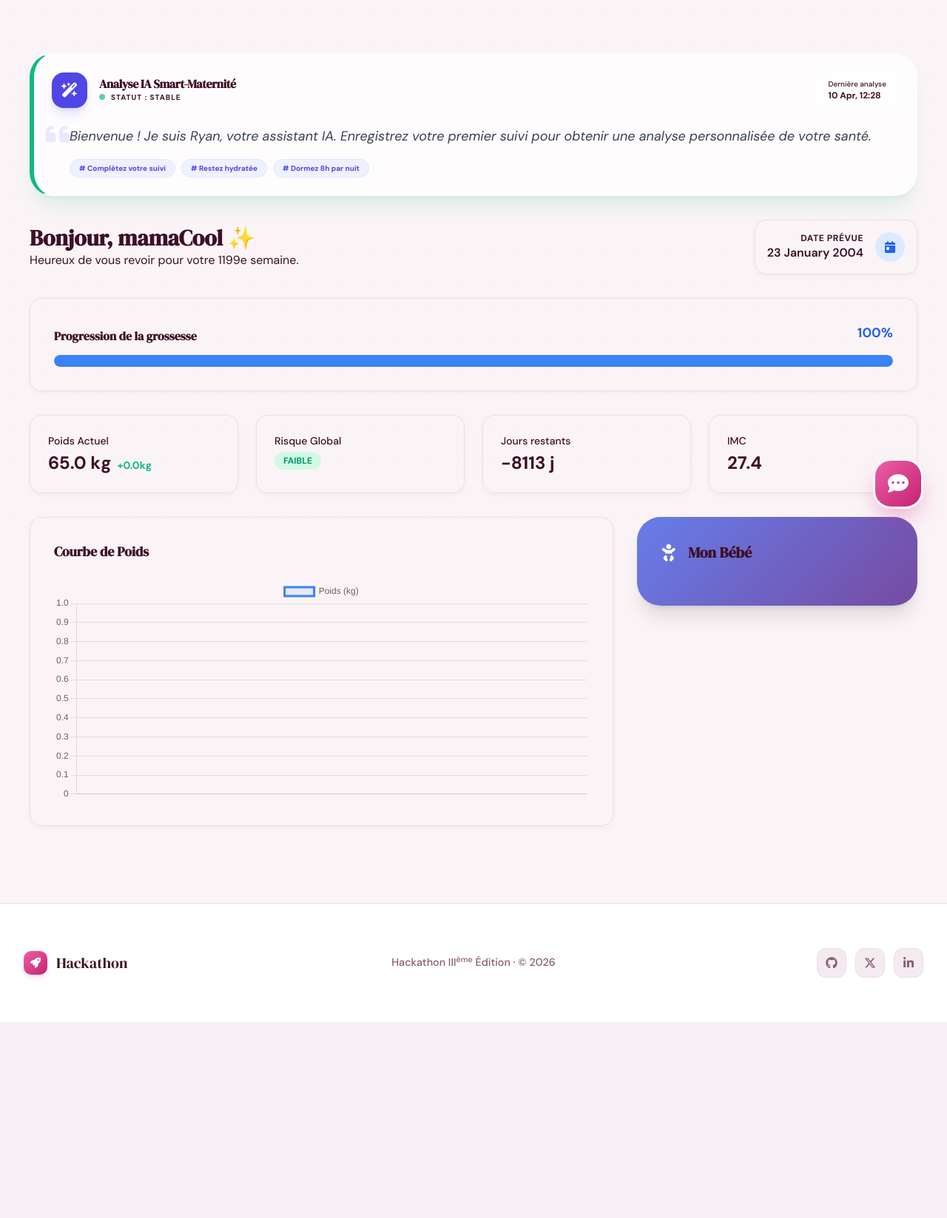
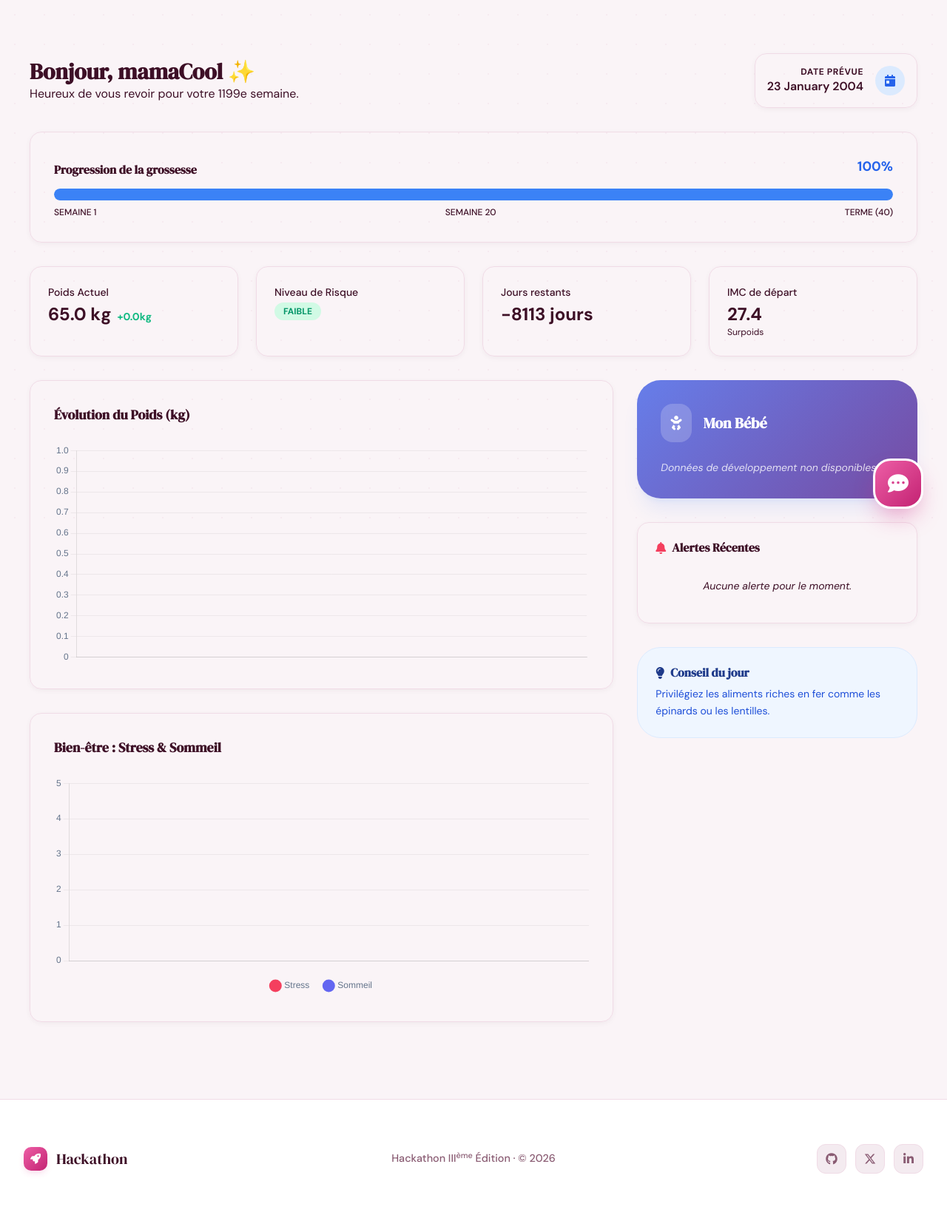
Before and after one commit to Panda0831/coucou_les_filles, a Django app: page /pregancy/dashboard_view/ in a window 1280 px wide. Shown: the part 80-1727 px from the top of the page at 74% size. Before the commit the page ends 1462 px from the top, so only its background shows below. Run offline with Django 5.2, Linux system fonts and the light colour scheme; a user stored in the database is signed in; data comes from the database, SQL or seed files in the repository; some libraries are stand-ins or nearby versions.

Commit message:
pour fanamby

````diff
--- a/pregancy/views.py
+++ b/pregancy/views.py
@@ -1,24 +1,21 @@
-import datetime
-import json
-import random
+from pyexpat.errors import messages
+
+from django.shortcuts import render
+
+# Create your views here.
 from django.shortcuts import render, redirect
+from Users.forms import SuiviHebdomadaireForm
 from django.contrib.auth.decorators import login_required
 from django.contrib import messages
-from django.views.generic import TemplateView
-from django.contrib.auth.mixins import LoginRequiredMixin
-from django.utils import timezone
-
-from .models import SuiviHebdomadaire, DeveloppementFoetus, AlerteMedicale
-from Users.models import RapportIA
-from Users.ai_service import analyser_grossesse_gemini
 
 @login_required
 def ajouter_suivi(request):
-    user = request.user
-    semaine_actuelle = user.semaine_actuelle
+
+    semaine_actuelle = request.user.semaine_actuelle
+
 
     deja_rempli = SuiviHebdomadaire.objects.filter(
-        mere=user,
+        mere=request.user,
         semaine_grossesse=semaine_actuelle
     ).exists()
 
@@ -27,42 +24,30 @@ def ajouter_suivi(request):
             messages.warning(request, f"Vous avez déjà rempli le suivi pour la semaine {semaine_actuelle}.")
             return redirect("users:user_home")
 
-        from Users.forms import SuiviHebdomadaireForm
         form = SuiviHebdomadaireForm(request.POST)
-
         if form.is_valid():
             suivi = form.save(commit=False)
-            suivi.mere = user
+            suivi.mere = request.user
             suivi.semaine_grossesse = semaine_actuelle
             suivi.save()
+            messages.success(request, "Suivi ajouté avec succès !")
+            return redirect("users:user_home")
+    else:
+        form = SuiviHebdomadaireForm()
 
-            print("🚀 Tentative d'analyse IA...")
-            try:
-                contexte = user.obtenir_contexte_clinique()
-                resultat_brut = analyser_grossesse_gemini(contexte)
+    return render(request, "pregancy/ajouter_suivi.html", {
+        "form": form,
+        "deja_rempli": deja_rempli,
+        "semaine_actuelle": semaine_actuelle
+    })
 
-                if resultat_brut:
-                    # Nettoyage et chargement du JSON
-                    json_str = resultat_brut.strip()
-                    if json_str.startswith("```json"):
-                        json_str = json_str[7:]
-                    if json_str.endswith("```"):
-                        json_str = json_str[:-3]
 
-                    data = json.loads(json_str)
-
-                    # ✅ CORRECTION ICI : On ajoute 'conseils'
-                    RapportIA.objects.create(
-                        user=user,
-                        analyse_textuelle=data.get('analyse', 'Analyse prête.'),
-                        score_vigilance=data.get('vigilance', 'Stable'),
-                        conseils=data.get('conseils', []) # <--- NE PAS OUBLIER CETTE LIGNE
-                    )
-                    print("✅ Rapport IA enregistré avec conseils.")
-                    messages.info(request, "L'IA Ryan a analysé vos nouvelles données.")
-            except Exception as e:
-                print(f"❌ Erreur lors de l'enregistrement du rapport : {e}")
-
+import datetime
+import json
+import random
+from django.views.generic import TemplateView
+from django.contrib.auth.mixins import LoginRequiredMixin
+from .models import SuiviHebdomadaire, DeveloppementFoetus, AlerteMedicale
 
 class DashboardView(LoginRequiredMixin, TemplateView):
     template_name = 'pregancy/dashboard_view.html'
@@ -71,57 +56,44 @@ class DashboardView(LoginRequiredMixin, TemplateView):
         context = super().get_context_data(**kwargs)
         user = self.request.user
 
-        # 1. Récupération des données
         suivis = SuiviHebdomadaire.objects.filter(mere=user).order_by('semaine_grossesse')
-        dernier_rapport_ia = RapportIA.objects.filter(user=user).order_by('-date_analyse').first()
+        dernier_suivi = suivis.last()
 
-        # 2. Gestion de l'affichage IA (Sécurité si vide)
-        if dernier_rapport_ia:
-            context['rapport_ia'] = dernier_rapport_ia
-        else:
-            # Message temporaire pour tester le design si aucun rapport n'existe encore
-            context['rapport_ia'] = {
-                'analyse_textuelle': "Bienvenue ! Je suis Ryan, votre assistant IA. Enregistrez votre premier suivi pour obtenir une analyse personnalisée de votre santé.",
-                'score_vigilance': 'Stable',
-                'date_analyse': timezone.now(),
-                'conseils': ["Complétez votre suivi", "Restez hydratée", "Dormez 8h par nuit"]
-            }
-
-        # 3. Stats générales
         semaine_actuelle = user.semaine_actuelle
         foetus_info = DeveloppementFoetus.objects.filter(semaine=semaine_actuelle).first()
 
         context['stats_generales'] = {
             'semaine': semaine_actuelle,
-            'progression_pourcentage': min(round((semaine_actuelle / 40) * 100, 1), 100),
-            'jours_restants': (user.date_prevue_accouchement - datetime.date.today()).days if user.date_prevue_accouchement else 0,
+            'progression_pourcentage': round((semaine_actuelle / 40) * 100, 1) if semaine_actuelle <= 40 else 100,
+            'jours_restants': (user.date_prevue_accouchement - datetime.date.today()).days if user.date_prevue_accouchement else None,
+            'imc_depart': user.imc,
+            'categorie_imc': user.categorie_imc,
             'poids_actuel': user.poids_actuel(),
             'prise_poids_totale': user.prise_poids_totale(),
             'risque_actuel': user.risque_global(),
-            'imc_depart': user.imc,
-            'categorie_imc': user.categorie_imc,
         }
 
         context['foetus'] = foetus_info
 
-        # 4. Données Graphiques
         context['graph_data'] = json.dumps({
             'labels': [f"Sem {s.semaine_grossesse}" for s in suivis],
-            'poids': [float(s.poids) for s in suivis],
+            'poids': [s.poids for s in suivis],
+            'prise_poids': [s.prise_poids for s in suivis],
             'stress': [s.niveau_stress for s in suivis if s.niveau_stress is not None],
             'sommeil': [s.qualite_sommeil for s in suivis if s.qualite_sommeil is not None],
         })
 
-        context['alertes'] = user.alertes_non_lues()[:2]
+        context['alertes'] = user.alertes_non_lues()[:5]
+
         context['conseil_aleatoire'] = random.choice(self.get_conseils())
 
         return context
 
     def get_conseils(self):
         return [
-            "Buvez au moins 1.5L d'eau par jour.",
-            "Pratiquez une activité physique douce comme la marche.",
-            "Pensez à prendre vos vitamines prénatales.",
-            "Évitez de porter des charges trop lourdes.",
-            "Prenez du temps pour vous relaxer aujourd'hui."
+            "Hydratez-vous : visez 2 litres d'eau par jour pour soutenir le volume sanguin.",
+            "Marchez 30 minutes par jour pour améliorer la circulation et le sommeil.",
+            "Privilégiez les aliments riches en fer comme les épinards ou les lentilles.",
+            "Écoutez votre corps : si vous ressentez une fatigue intense, reposez-vous sans culpabiliser.",
+            "Préparez votre valise de maternité dès la 30ème semaine pour éviter le stress."
         ]
--- a/templates/pregancy/dashboard_view.html
+++ b/templates/pregancy/dashboard_view.html
@@ -1,6 +1,6 @@
 {% extends 'Base/base.html' %}
 
-{% block title %}Tableau de Bord - Smart Maternité{% endblock %}
+{% block title %}Mon Tableau de Bord - Suivi de Grossesse{% endblock %}
 
 {% block extra_head %}
 <script src="https://cdn.jsdelivr.net/npm/chart.js"></script>
@@ -8,91 +8,15 @@
     .gradient-card {
         background: linear-gradient(135deg, #667eea 0%, #764ba2 100%);
     }
-
-    /* Style Premium pour la carte IA */
-    .ia-card {
-        background: rgba(255, 255, 255, 0.7);
-        backdrop-filter: blur(12px);
-        -webkit-backdrop-filter: blur(12px);
-        border: 1px solid rgba(255, 255, 255, 0.3);
-        border-left-width: 6px;
-        transition: all 0.3s cubic-bezier(0.4, 0, 0.2, 1);
+    [data-theme='dark'] .gradient-card {
+        background: linear-gradient(135deg, #4338ca 0%, #5b21b6 100%);
     }
-
-    [data-theme='dark'] .ia-card {
-        background: rgba(30, 41, 59, 0.7);
-        border: 1px solid rgba(255, 255, 255, 0.1);
-        border-left-width: 6px;
-    }
-
-    .ia-card:hover {
-        transform: translateY(-4px);
-        box-shadow: 0 20px 25px -5px rgba(0, 0, 0, 0.1), 0 10px 10px -5px rgba(0, 0, 0, 0.04);
-    }
-
-    @keyframes slideIn {
-        from { opacity: 0; transform: translateY(-15px); }
-        to { opacity: 1; transform: translateY(0); }
-    }
-    .animate-ia { animation: slideIn 0.6s ease-out forwards; }
 </style>
 {% endblock %}
 
 {% block content %}
 <div class="container mx-auto px-4 py-8">
     <div class="max-w-7xl mx-auto">
-
-        {% if rapport_ia %}
-        <div class="ia-card animate-ia p-6 mb-8 rounded-[2rem] shadow-xl
-            {% if rapport_ia.score_vigilance == 'Alerte' %} border-l-rose-500 shadow-rose-500/10
-            {% elif rapport_ia.score_vigilance == 'Attention' %} border-l-amber-500 shadow-amber-500/10
-            {% else %} border-l-emerald-500 shadow-emerald-500/10 {% endif %}">
-
-            <div class="flex flex-col md:flex-row md:items-center justify-between gap-4">
-                <div class="flex items-center gap-4">
-                    <div class="h-12 w-12 rounded-2xl bg-indigo-600 flex items-center justify-center shadow-lg shadow-indigo-500/20">
-                        <i class="fa-solid fa-wand-magic-sparkles text-white text-xl"></i>
-                    </div>
-                    <div>
-                        <h3 class="font-black text-ink tracking-tight">Analyse IA Smart-Maternité</h3>
-                        <div class="flex items-center gap-2">
-                            <span class="inline-block h-2 w-2 rounded-full
-                                {% if rapport_ia.score_vigilance == 'Alerte' %} bg-rose-500
-                                {% elif rapport_ia.score_vigilance == 'Attention' %} bg-amber-500
-                                {% else %} bg-emerald-500 {% endif %} animate-pulse"></span>
-                            <p class="text-[10px] uppercase font-bold text-muted tracking-widest">
-                                Statut : {{ rapport_ia.score_vigilance }}
-                            </p>
-                        </div>
-                    </div>
-                </div>
-
-                <div class="bg-white/50 dark:bg-black/20 px-4 py-2 rounded-xl border border-white/20">
-                    <p class="text-[10px] text-muted font-medium">Dernière analyse</p>
-                    <p class="text-xs font-bold text-ink">{{ rapport_ia.date_analyse|date:"d M, H:i" }}</p>
-                </div>
-            </div>
-
-            <div class="mt-6">
-                <div class="relative">
-                    <i class="fa-solid fa-quote-left absolute -top-2 -left-2 opacity-10 text-4xl text-indigo-600"></i>
-                    <p class="text-gray-700 dark:text-gray-300 leading-relaxed italic text-lg pl-6">
-                        {{ rapport_ia.analyse_textuelle }}
-                    </p>
-                </div>
-            </div>
-
-            {% if rapport_ia.conseils %}
-            <div class="mt-4 flex flex-wrap gap-2 pl-6">
-                {% for conseil in rapport_ia.conseils %}
-                <span class="text-[10px] font-bold py-1 px-3 bg-indigo-50 dark:bg-indigo-900/30 text-indigo-600 dark:text-indigo-400 rounded-full border border-indigo-100 dark:border-indigo-800">
-                    # {{ conseil }}
-                </span>
-                {% endfor %}
-            </div>
-            {% endif %}
-        </div>
-        {% endif %}
 
         <header class="flex flex-col md:flex-row md:items-center justify-between mb-8 gap-4">
             <div>
@@ -119,6 +43,11 @@
                 <div class="w-full bg-gray-100 dark:bg-gray-800 h-4 rounded-full overflow-hidden">
                     <div class="bg-blue-500 h-full rounded-full transition-all duration-1000 shadow-[0_0_15px_rgba(59,130,246,0.5)]" style="width: {{ stats_generales.progression_pourcentage }}%"></div>
                 </div>
+                <div class="flex justify-between mt-2 text-xs text-muted font-medium">
+                    <span>SEMAINE 1</span>
+                    <span>SEMAINE 20</span>
+                    <span>TERME (40)</span>
+                </div>
             </div>
         </section>
 
@@ -130,49 +59,105 @@
                     <span class="text-emerald-500 text-sm font-bold">+{{ stats_generales.prise_poids_totale }}kg</span>
                 </div>
             </div>
+
             <div class="cool-card !p-6">
-                <p class="text-muted text-sm font-medium mb-1">Risque Global</p>
-                <span class="px-3 py-1 rounded-full text-xs font-bold uppercase
-                    {% if stats_generales.risque_actuel == 'faible' %} bg-emerald-100 text-emerald-600
-                    {% else %} bg-rose-100 text-rose-600 {% endif %}">
-                    {{ stats_generales.risque_actuel }}
-                </span>
+                <p class="text-muted text-sm font-medium mb-1">Niveau de Risque</p>
+                <div class="flex items-center gap-2 mt-1">
+                    <span class="px-3 py-1 rounded-full text-xs font-bold uppercase
+                        {% if stats_generales.risque_actuel == 'faible' %} bg-emerald-100 dark:bg-emerald-900/30 text-emerald-600 dark:text-emerald-400
+                        {% elif stats_generales.risque_actuel == 'moyen' %} bg-amber-100 dark:bg-amber-900/30 text-amber-600 dark:text-amber-400
+                        {% else %} bg-rose-100 dark:bg-rose-900/30 text-rose-600 dark:text-rose-400 {% endif %}">
+                        {{ stats_generales.risque_actuel }}
+                    </span>
+                </div>
             </div>
+
             <div class="cool-card !p-6">
                 <p class="text-muted text-sm font-medium mb-1">Jours restants</p>
-                <span class="text-2xl font-bold text-ink">{{ stats_generales.jours_restants }} j</span>
+                <span class="text-2xl font-bold text-ink">{{ stats_generales.jours_restants }} jours</span>
             </div>
+
             <div class="cool-card !p-6">
-                <p class="text-muted text-sm font-medium mb-1">IMC</p>
-                <span class="text-2xl font-bold text-ink">{{ stats_generales.imc_depart }}</span>
+                <p class="text-muted text-sm font-medium mb-1">IMC de départ</p>
+                <div class="flex flex-col">
+                    <span class="text-2xl font-bold text-ink">{{ stats_generales.imc_depart }}</span>
+                    <span class="text-xs text-muted">{{ stats_generales.categorie_imc }}</span>
+                </div>
             </div>
         </div>
 
         <div class="grid grid-cols-1 lg:grid-cols-3 gap-8 mb-8">
             <div class="lg:col-span-2 space-y-8">
                 <div class="cool-card !p-8">
-                    <h3 class="text-lg font-bold text-ink mb-6">Courbe de Poids</h3>
-                    <div class="h-[300px]"><canvas id="weightChart"></canvas></div>
+                    <h3 class="text-lg font-bold text-ink mb-6">Évolution du Poids (kg)</h3>
+                    <div class="h-[300px]">
+                        <canvas id="weightChart"></canvas>
+                    </div>
+                </div>
+
+                <div class="cool-card !p-8">
+                    <h3 class="text-lg font-bold text-ink mb-6">Bien-être : Stress & Sommeil</h3>
+                    <div class="h-[300px]">
+                        <canvas id="wellnessChart"></canvas>
+                    </div>
                 </div>
             </div>
 
             <div class="space-y-8">
-                <div class="gradient-card p-8 rounded-[2rem] text-white shadow-xl">
+                <div class="gradient-card p-8 rounded-[2rem] text-white shadow-xl shadow-blue-500/10">
                     <div class="flex items-center gap-4 mb-6">
-                        <i class="fa-solid fa-baby text-2xl"></i>
-                        <h3 class="font-bold text-xl">Mon Bébé</h3>
+                        <div class="bg-white/20 p-3 rounded-2xl backdrop-blur-sm">
+                            <i class="fa-solid fa-baby text-xl text-white"></i>
+                        </div>
+                        <h3 class="font-bold text-xl text-white">Mon Bébé</h3>
                     </div>
                     {% if foetus %}
-                    <p class="text-sm italic opacity-90">{{ foetus.stade_developpement|truncatewords:30 }}</p>
-                    <div class="mt-4 pt-4 border-t border-white/20">
-                        <p>Taille : <b>{{ foetus.taille_moyenne }} cm</b></p>
-                        <p>Poids : <b>{{ foetus.poids_moyen }} g</b></p>
+                    <div class="space-y-4">
+                        <div class="flex justify-between border-b border-white/10 pb-2">
+                            <span class="opacity-80">Taille moy.</span>
+                            <span class="font-bold">{{ foetus.taille_moyenne }} cm</span>
+                        </div>
+                        <div class="flex justify-between border-b border-white/10 pb-2">
+                            <span class="opacity-80">Poids moy.</span>
+                            <span class="font-bold">{{ foetus.poids_moyen }} g</span>
+                        </div>
+                        <div class="mt-6 bg-white/10 p-4 rounded-2xl border border-white/10">
+                            <p class="text-sm leading-relaxed italic opacity-95 text-justify">
+                                "{{ foetus.stade_developpement|truncatewords:40 }}"
+                            </p>
+                        </div>
                     </div>
+                    {% else %}
+                    <p class="text-sm opacity-80 italic">Données de développement non disponibles.</p>
                     {% endif %}
+                </div>
+
+                <div class="cool-card !p-6">
+                    <h3 class="font-bold text-ink mb-4 flex items-center gap-2">
+                        <i class="fa-solid fa-bell text-rose-500"></i> Alertes Récentes
+                    </h3>
+                    <div class="space-y-4">
+                        {% for alerte in alertes %}
+                        <div class="p-3 bg-rose-50 dark:bg-rose-900/20 rounded-2xl border-l-4 border-rose-500">
+                            <p class="text-xs font-bold text-rose-700 dark:text-rose-400 uppercase">{{ alerte.niveau_risque }}</p>
+                            <p class="text-sm text-gray-700 dark:text-gray-300">{{ alerte.message }}</p>
+                        </div>
+                        {% empty %}
+                        <p class="text-sm text-muted italic text-center py-4">Aucune alerte pour le moment.</p>
+                        {% endfor %}
+                    </div>
+                </div>
+
+                <div class="bg-blue-50 dark:bg-blue-900/20 p-6 rounded-[2rem] border border-blue-100 dark:border-blue-800">
+                    <h3 class="font-bold text-blue-900 dark:text-blue-300 mb-2 flex items-center gap-2">
+                        <i class="fas fa-lightbulb"></i> Conseil du jour
+                    </h3>
+                    <p class="text-blue-700 dark:text-blue-400 text-sm leading-relaxed">
+                        {{ conseil_aleatoire }}
+                    </p>
                 </div>
             </div>
         </div>
-
     </div>
 </div>
 {% endblock %}
@@ -180,6 +165,10 @@
 {% block extra_scripts %}
 <script>
     const graphData = JSON.parse('{{ graph_data|safe }}');
+    const isDark = document.documentElement.getAttribute('data-theme') === 'dark';
+    const textColor = isDark ? '#94a3b8' : '#64748b';
+    const gridColor = isDark ? 'rgba(255,255,255,0.05)' : 'rgba(0,0,0,0.05)';
+
     const weightCtx = document.getElementById('weightChart').getContext('2d');
     new Chart(weightCtx, {
         type: 'line',
@@ -189,12 +178,87 @@
                 label: 'Poids (kg)',
                 data: graphData.poids,
                 borderColor: '#3b82f6',
+                backgroundColor: 'rgba(59, 130, 246, 0.1)',
+                borderWidth: 3,
+                fill: true,
                 tension: 0.4,
-                fill: true,
-                backgroundColor: 'rgba(59, 130, 246, 0.1)'
+                pointBackgroundColor: '#3b82f6',
+                pointBorderColor: '#fff',
+                pointHoverRadius: 6
             }]
         },
-        options: { responsive: true, maintainAspectRatio: false }
+        options: {
+            responsive: true,
+            maintainAspectRatio: false,
+            plugins: {
+                legend: { display: false },
+                tooltip: {
+                    backgroundColor: isDark ? '#1e293b' : '#fff',
+                    titleColor: isDark ? '#fff' : '#1e293b',
+                    bodyColor: isDark ? '#cbd5e1' : '#64748b',
+                    borderColor: isDark ? '#334155' : '#e2e8f0',
+                    borderWidth: 1,
+                    padding: 12,
+                    displayColors: false
+                }
+            },
+            scales: {
+                y: {
+                    grid: { color: gridColor },
+                    ticks: { color: textColor },
+                    beginAtZero: false
+                },
+                x: {
+                    grid: { display: false },
+                    ticks: { color: textColor }
+                }
+            }
+        }
+    });
+
+    const wellnessCtx = document.getElementById('wellnessChart').getContext('2d');
+    new Chart(wellnessCtx, {
+        type: 'bar',
+        data: {
+            labels: graphData.labels,
+            datasets: [
+                {
+                    label: 'Stress',
+                    data: graphData.stress,
+                    backgroundColor: '#f43f5e',
+                    borderRadius: 8,
+                    barThickness: 15
+                },
+                {
+                    label: 'Sommeil',
+                    data: graphData.sommeil,
+                    backgroundColor: '#6366f1',
+                    borderRadius: 8,
+                    barThickness: 15
+                }
+            ]
+        },
+        options: {
+            responsive: true,
+            maintainAspectRatio: false,
+            plugins: {
+                legend: {
+                    position: 'bottom',
+                    labels: { color: textColor, padding: 20, usePointStyle: true }
+                }
+            },
+            scales: {
+                y: {
+                    max: 5,
+                    grid: { color: gridColor },
+                    ticks: { color: textColor, stepSize: 1 }
+                },
+                x: {
+                    grid: { display: false },
+                    ticks: { color: textColor }
+                }
+            }
+        }
     });
 </script>
 {% endblock %}
````
Also changed, not shown: Users/models.py (+0 -11 lines).
